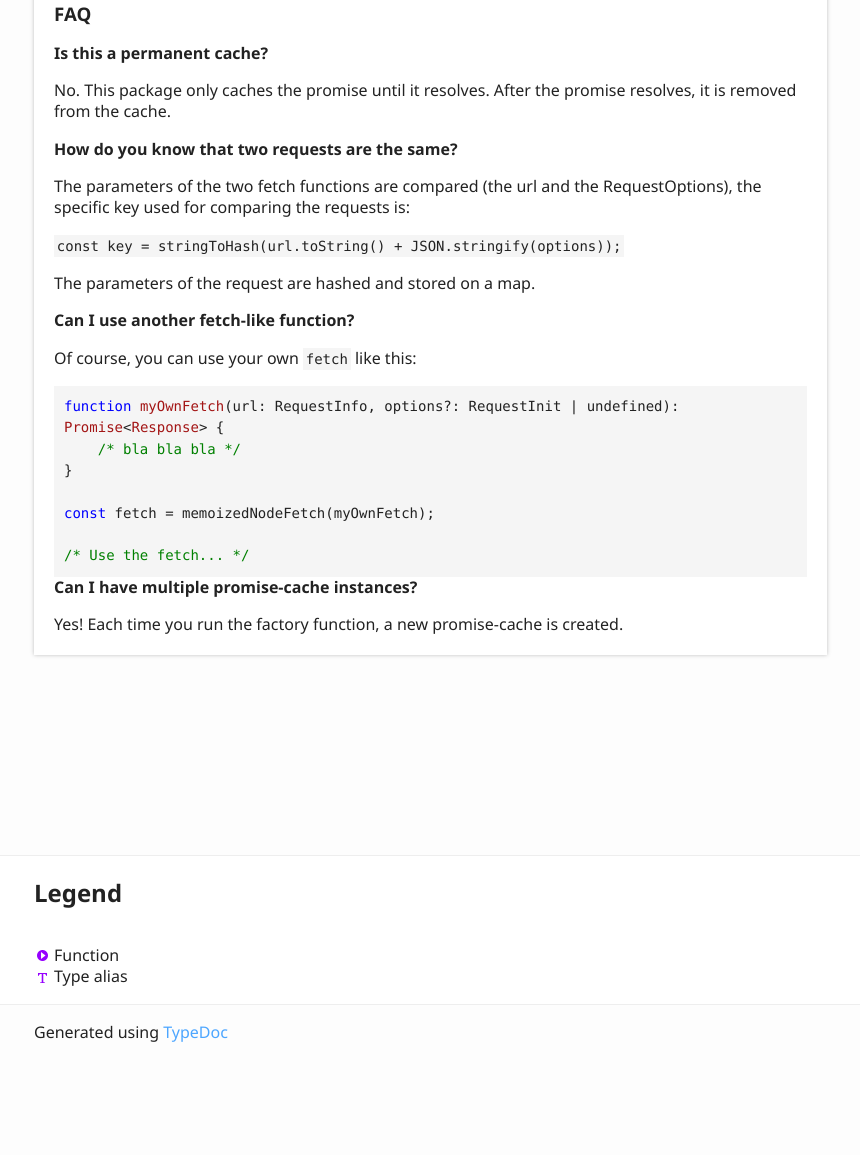
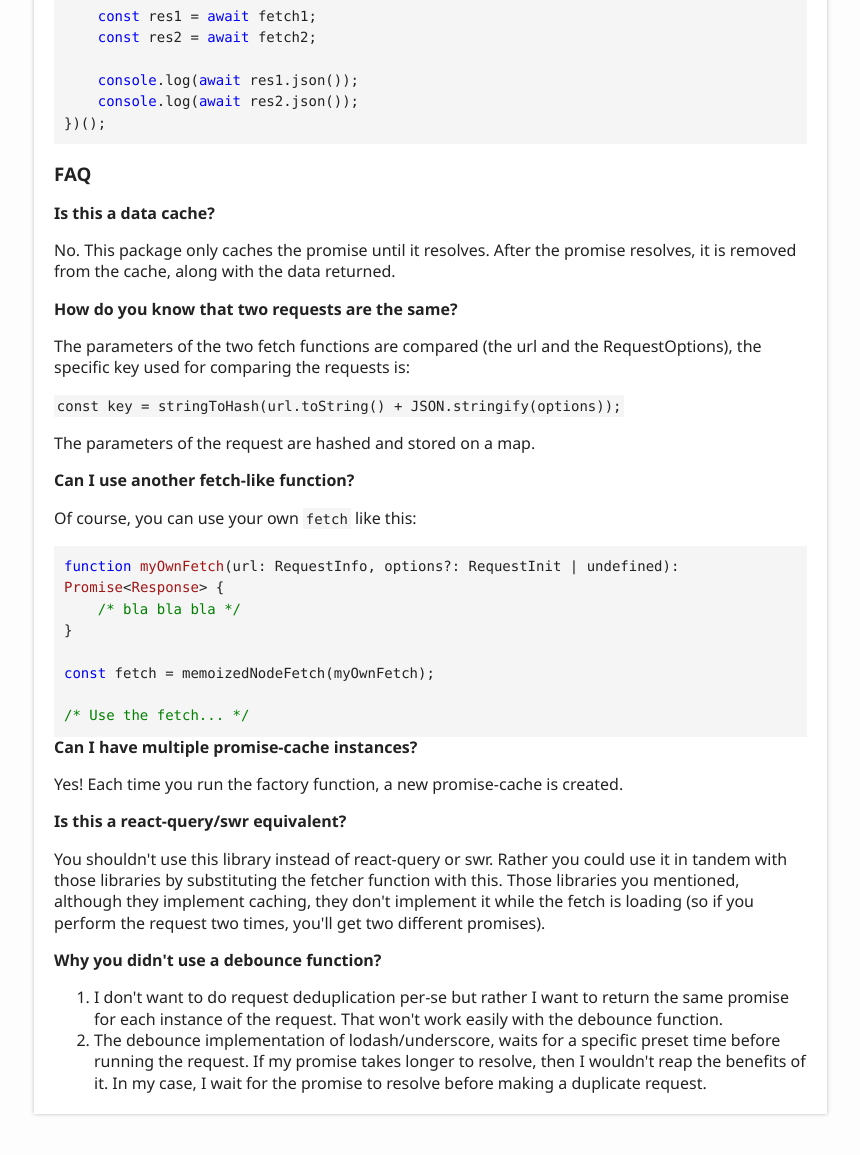
Before and after one commit to chrispanag/memoized-node-fetch, a website: page docs/index.html in a window 1280 px wide. Shown: the part 1421-2576 px from the top of the page, without its empty margins (6-866 px from the left). Before the commit the page ends 2480 px from the top, so only its background shows below. Drawn offline with Linux system fonts and the light colour scheme.

Commit message:
Add some explanations to the docs

```diff
--- a/docs/index.html
+++ b/docs/index.html
@@ -81,6 +81,10 @@
 					<h3>The solution</h3>
 				</a>
 				<p>Return the same promise for the same exact requests <strong>until they resolve</strong>. This is more useful when you interface with stateless APIs, where you just consume data. </p>
+				<a href="#scenario" id="scenario" style="color: inherit; text-decoration: none;">
+					<h4>Scenario</h4>
+				</a>
+				<p>User (1) makes a request to the backend. The backend then performs a request to a third-party API and then before it resolves, user (2) makes another request to the backend. The backend then needs to perform the same request, as before, to the third-party API. With this package, instead of performing a new request, you can access and use the same promise for user&#39;s (1) request and have user (2) wait for the same request&#39;s resolution. This should shorten the wait time for user (2).</p>
 				<a href="#usage" id="usage" style="color: inherit; text-decoration: none;">
 					<h2>Usage</h2>
 				</a>
@@ -106,10 +110,10 @@
 				<a href="#faq" id="faq" style="color: inherit; text-decoration: none;">
 					<h3>FAQ</h3>
 				</a>
-				<a href="#is-this-a-permanent-cache" id="is-this-a-permanent-cache" style="color: inherit; text-decoration: none;">
-					<h4>Is this a permanent cache?</h4>
+				<a href="#is-this-a-data-cache" id="is-this-a-data-cache" style="color: inherit; text-decoration: none;">
+					<h4>Is this a data cache?</h4>
 				</a>
-				<p>No. This package only caches the promise until it resolves. After the promise resolves, it is removed from the cache.</p>
+				<p>No. This package only caches the promise until it resolves. After the promise resolves, it is removed from the cache, along with the data returned.</p>
 				<a href="#how-do-you-know-that-two-requests-are-the-same" id="how-do-you-know-that-two-requests-are-the-same" style="color: inherit; text-decoration: none;">
 					<h4>How do you know that two requests are the same?</h4>
 				</a>
@@ -131,6 +135,17 @@
 					<h4>Can I have multiple promise-cache instances?</h4>
 				</a>
 				<p>Yes! Each time you run the factory function, a new promise-cache is created.</p>
+				<a href="#is-this-a-react-queryswr-equivalent" id="is-this-a-react-queryswr-equivalent" style="color: inherit; text-decoration: none;">
+					<h4>Is this a react-query/swr equivalent?</h4>
+				</a>
+				<p>You shouldn&#39;t use this library instead of react-query or swr. Rather you could use it in tandem with those libraries by substituting the fetcher function with this. Those libraries you mentioned, although they implement caching, they don&#39;t implement it while the fetch is loading (so if you perform the request two times, you&#39;ll get two different promises).</p>
+				<a href="#why-you-didn39t-use-a-debounce-function" id="why-you-didn39t-use-a-debounce-function" style="color: inherit; text-decoration: none;">
+					<h4>Why you didn&#39;t use a debounce function?</h4>
+				</a>
+				<ol>
+					<li>I don&#39;t want to do request deduplication per-se but rather I want to return the same promise for each instance of the request. That won&#39;t work easily with the debounce function.</li>
+					<li>The debounce implementation of lodash/underscore, waits for a specific preset time before running the request. If my promise takes longer to resolve, then I wouldn&#39;t reap the benefits of it. In my case, I wait for the promise to resolve before making a duplicate request.</li>
+				</ol>
 			</div>
 		</div>
 		<div class="col-4 col-menu menu-sticky-wrap menu-highlight">
```
Also changed, not shown: docs/modules/_hasher_.html (+1 -1 lines), docs/modules/_index_.html (+2 -2 lines).
